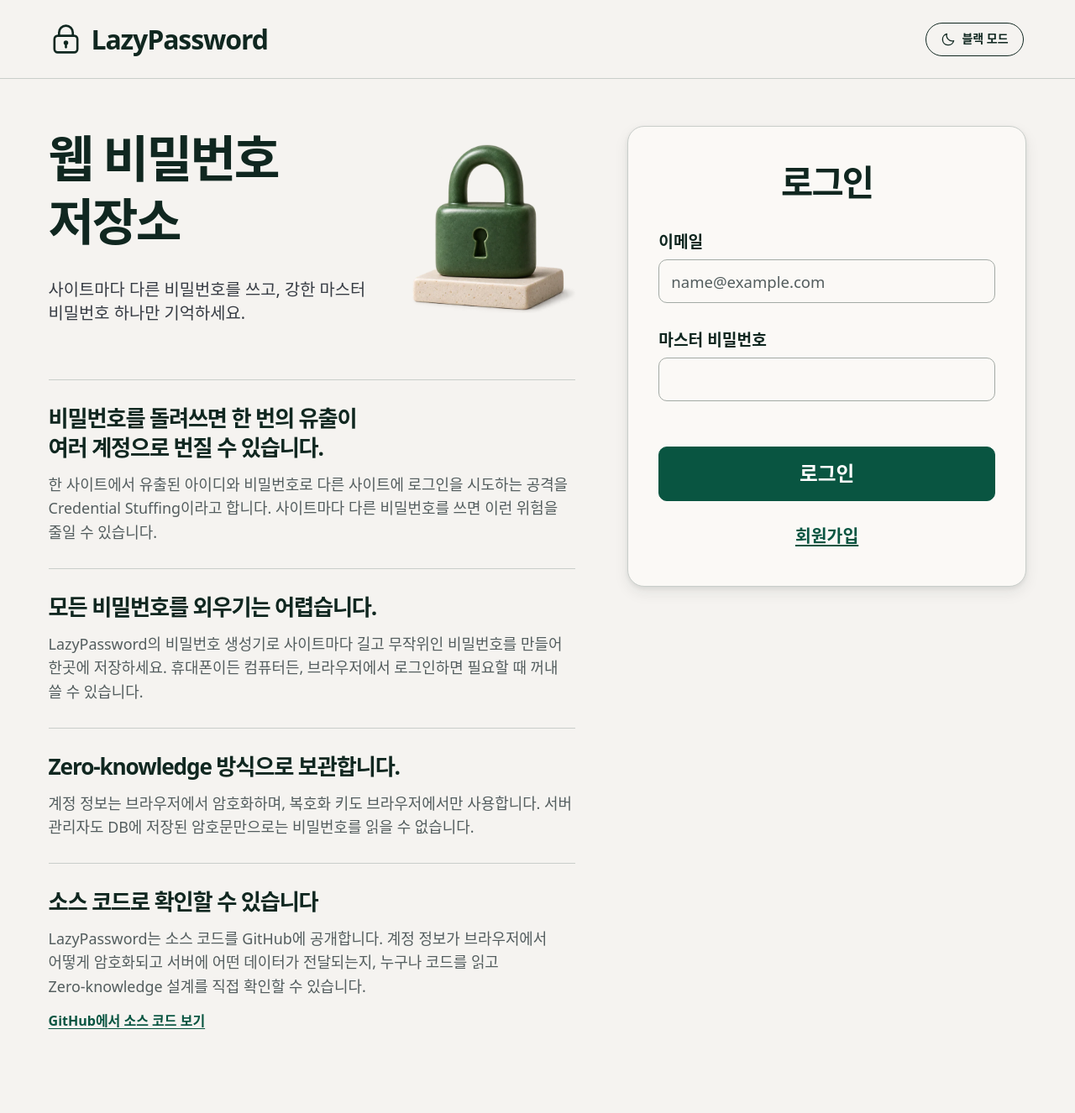
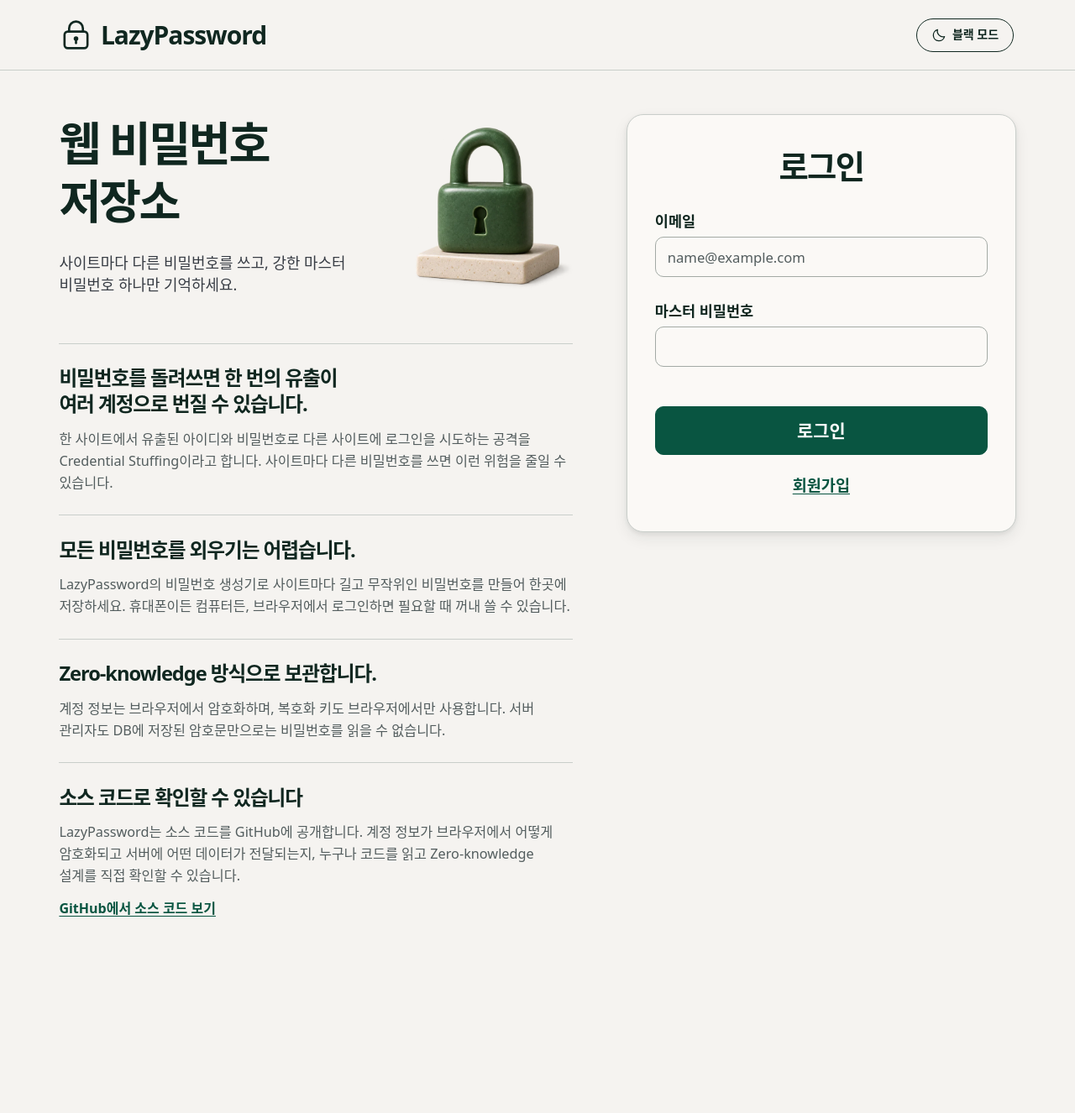
Before and after one commit to LazyBear8372/LazyPassword, a FastAPI app: page /login in a window 1280 px wide. Shown: the whole page at 84% size. After the commit the page ends 1092 px from the top, so only its background shows below. Run offline with FastAPI, Linux system fonts and the light colour scheme; some libraries are stand-ins or nearby versions.

Commit message:
fix: 첫 화면 글자 크기와 여백 조정

```diff
--- a/app/static/css/style.css
+++ b/app/static/css/style.css
@@ -294,8 +294,12 @@ a:hover {
 }
 
 .intro-header {
-  min-height: 94px;
-  padding-inline: clamp(18px, 4.8vw, 76px);
+  min-height: 84px;
+  padding-inline: clamp(18px, 5.7vw, 88px);
+}
+
+.intro-header .brand {
+  font-size: 30px;
 }
 
 .intro-header .theme-toggle {
@@ -309,10 +313,10 @@ a:hover {
   grid-template-columns: minmax(0, 1.32fr) minmax(0, 1fr);
   grid-template-areas: "hero login" "details login";
   align-items: start;
-  gap: 64px clamp(32px, 4.8vw, 74px);
-  width: min(91%, 1408px);
+  gap: 56px clamp(34px, 5vw, 76px);
+  width: min(89%, 1360px);
   margin: 0 auto;
-  padding: clamp(56px, 6.6vw, 102px) 0 70px;
+  padding: clamp(52px, 6vw, 92px) 0 64px;
 }
 
 .intro-hero {
@@ -321,21 +325,21 @@ a:hover {
   grid-template-columns: minmax(0, 1fr) minmax(0, 33%);
   align-items: center;
   column-gap: 18px;
-  min-height: clamp(231px, 18vw, 276px);
+  min-height: clamp(216px, 16.5vw, 253px);
   margin: 0;
 }
 
 .intro-hero h1 {
   align-self: end;
-  font-size: clamp(36px, 4.65vw, 72px);
+  font-size: clamp(33px, 4.25vw, 65px);
   line-height: 1.26;
   word-break: keep-all;
 }
 
 .intro-tagline {
   align-self: start;
-  margin: clamp(20px, 2.4vw, 36px) 0 0;
-  font-size: clamp(17px, 1.55vw, 24px);
+  margin: clamp(18px, 2.15vw, 33px) 0 0;
+  font-size: clamp(16px, 1.4vw, 22px);
   line-height: 1.45;
   word-break: keep-all;
 }
@@ -345,7 +349,7 @@ a:hover {
   grid-row: 1 / span 2;
   align-self: center;
   aspect-ratio: 1;
-  background: url("../images/login-lock-light.webp") center / 116% auto no-repeat;
+  background: url("../images/login-lock-light.webp") center / 113% auto no-repeat;
 }
 
 [data-theme="dark"] .intro-lock {
@@ -358,12 +362,12 @@ a:hover {
 
 .intro-detail {
   margin: 0;
-  padding: clamp(23px, 2.2vw, 34px) 0;
+  padding: clamp(22px, 2vw, 31px) 0;
   border-top: 1px solid var(--lp-divider);
 }
 
 .intro-detail h2 {
-  font-size: clamp(21px, 2.05vw, 31px);
+  font-size: clamp(20px, 1.85vw, 28px);
   line-height: 1.32;
   text-wrap: balance;
   word-break: keep-all;
@@ -373,7 +377,7 @@ a:hover {
 .intro-detail p {
   margin: 12px 0 0;
   color: var(--lp-muted);
-  font-size: clamp(16px, 1.4vw, 22px);
+  font-size: clamp(16px, 1.27vw, 20px);
   line-height: 1.6;
   word-break: keep-all;
   overflow-wrap: anywhere;
@@ -392,7 +396,7 @@ a:hover {
 .login-panel {
   grid-area: login;
   margin: 0;
-  padding: clamp(24px, 2.85vw, 44px);
+  padding: clamp(23px, 2.55vw, 39px);
   border: 1px solid var(--lp-divider);
   border-radius: 20px;
   background: var(--lp-auth);
@@ -404,33 +408,33 @@ a:hover {
 }
 
 .login-panel h2 {
-  margin: 6px 0 clamp(26px, 2.65vw, 41px);
+  margin: 6px 0 clamp(24px, 2.4vw, 37px);
   text-align: center;
-  font-size: clamp(31px, 3.25vw, 50px);
+  font-size: clamp(29px, 3vw, 46px);
 }
 
 .login-panel label {
-  font-size: clamp(17px, 1.5vw, 23px);
+  font-size: clamp(17px, 1.37vw, 21px);
 }
 
 .login-panel input[id] {
-  height: 52px;
-  font-size: clamp(16px, 1.45vw, 22px);
+  height: 48px;
+  font-size: clamp(16px, 1.3vw, 20px);
 }
 
 .login-panel input + label {
-  margin-top: clamp(24px, 2.45vw, 37px);
+  margin-top: clamp(22px, 2.2vw, 34px);
 }
 
 .login-panel .auth-submit {
-  min-height: 65px;
-  margin-top: clamp(31px, 4.25vw, 65px);
-  font-size: clamp(20px, 1.85vw, 28px);
+  min-height: 58px;
+  margin-top: clamp(29px, 3.65vw, 56px);
+  font-size: clamp(19px, 1.63vw, 25px);
 }
 
 .login-panel .auth-link {
-  margin: 26px auto 8px;
-  font-size: clamp(18px, 1.6vw, 24px);
+  margin: 22px auto 8px;
+  font-size: clamp(17px, 1.45vw, 22px);
 }
 
 .header-actions {
@@ -893,14 +897,14 @@ a:hover {
 
 @media (min-width: 821px) and (max-height: 820px) {
   .intro-shell {
-    padding-top: 56px;
+    padding-top: 52px;
   }
 }
 
 @media (max-width: 820px) {
   .intro-header {
     min-height: 60px;
-    padding-inline: 16px;
+    padding-inline: 18px;
   }
 
   .intro-header .brand {
@@ -921,9 +925,9 @@ a:hover {
   .intro-shell {
     grid-template-columns: minmax(0, 1fr);
     grid-template-areas: "hero" "login" "details";
-    gap: 27px;
-    width: min(100% - 28px, 540px);
-    padding: 28px 0 34px;
+    gap: 24px;
+    width: min(100% - 36px, 520px);
+    padding: 25px 0 34px;
   }
 
   .intro-hero {
@@ -934,7 +938,7 @@ a:hover {
 
   .intro-hero h1 {
     align-self: center;
-    font-size: clamp(29px, 8.75vw, 42px);
+    font-size: clamp(27px, 8.2vw, 38px);
   }
 
   .intro-tagline {
@@ -948,7 +952,7 @@ a:hover {
   }
 
   .login-panel {
-    padding: 22px 18px 24px;
+    padding: 20px 16px 22px;
     border-radius: 14px;
   }
 
```
